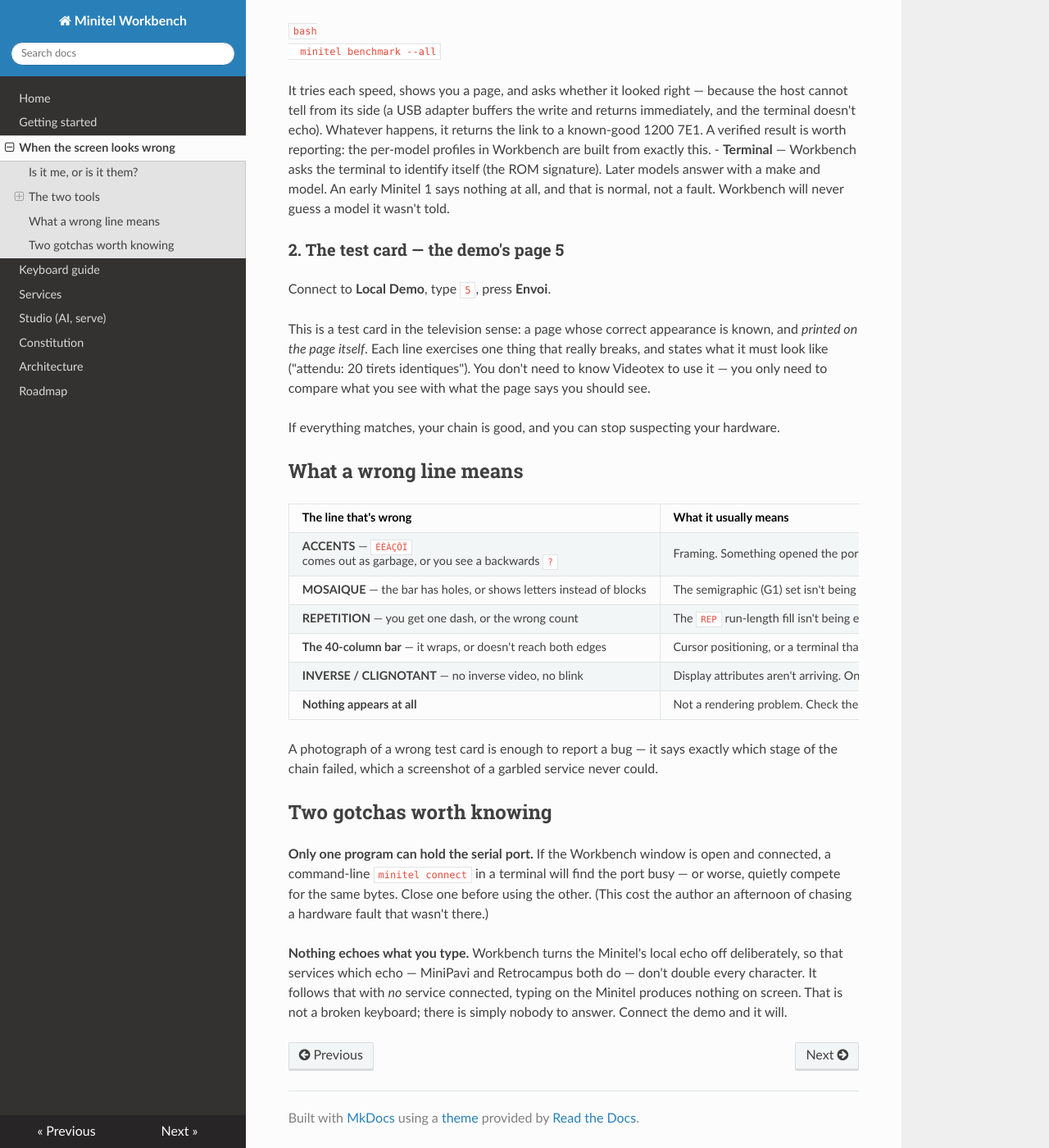
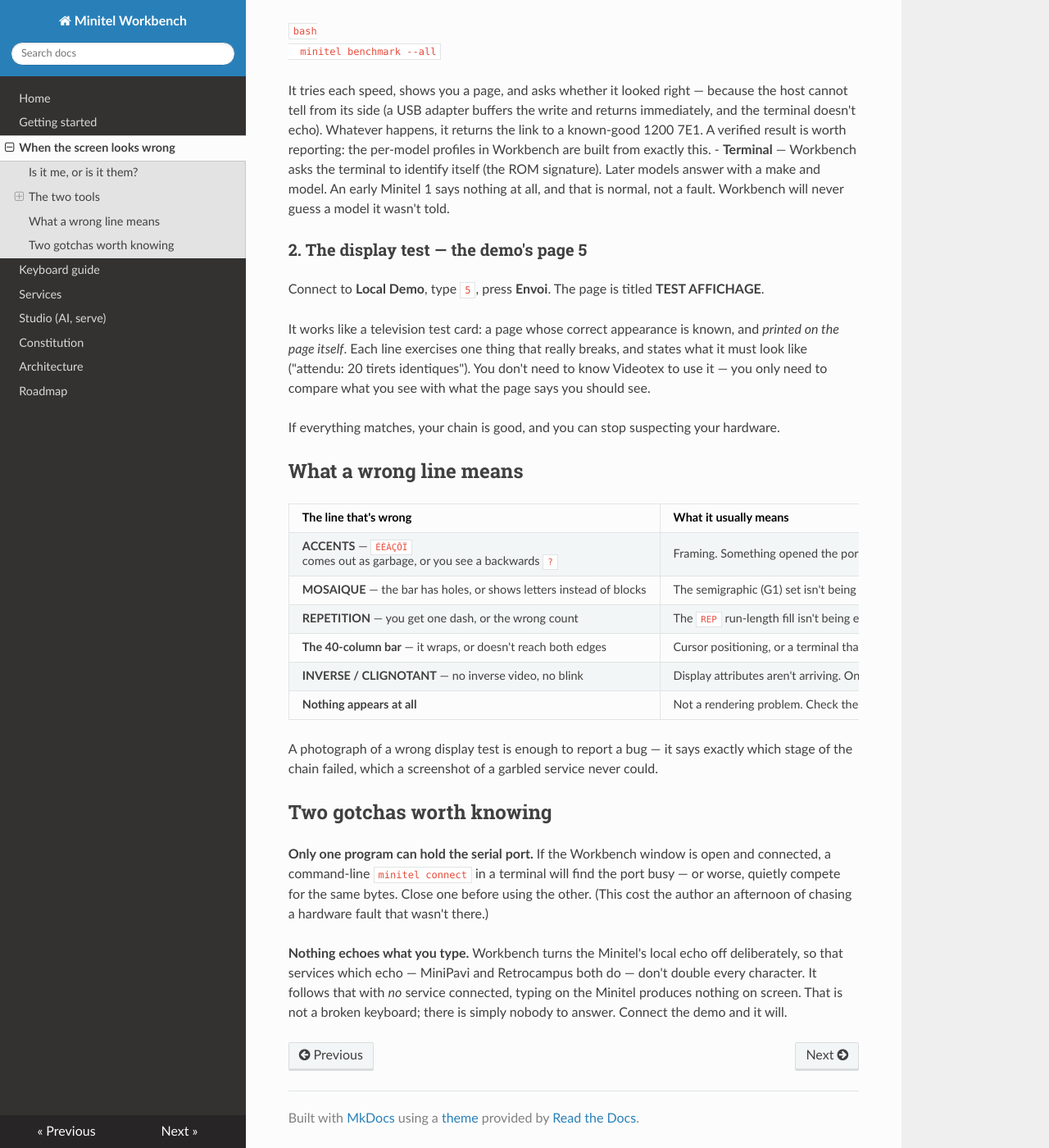
Before and after one commit to dash-bana/minitel-workbench, an MkDocs documentation site: the page built from docs/guides/diagnosing.md, in a window 1280 px wide and 1400 px high, scrolled down 1253 px. Shown: the whole window at 82% size. Built offline with MkDocs 1.6.1, drawn with Linux system fonts in a browser that asks for light colours; nearby versions of some CDN libraries.

Commit message:
rename: page 5 is TEST AFFICHAGE, not MIRE DE CONTROLE
"Mire de controle" is broadcast jargon, and "(le test de reference)" said
nothing — a card for what, a reference to what? Two words that say what pressing
5 gets you: it tests the display.

Renamed on the menu, on the page itself, in the status line, the CLI and the
docs. The CLI demo also stopped claiming codes only go up to 4.

Co-Authored-By: Claude Opus 4.8 (1M context) <noreply@anthropic.com>
Claude-Session: https://claude.ai/code/session_01SZGvjuaRKP2Xs8rGVKaqXW

```diff
--- a/docs/guides/diagnosing.md
+++ b/docs/guides/diagnosing.md
@@ -68,12 +68,13 @@ Two lines are worth understanding:
   nothing at all, and that is normal, not a fault. Workbench will never guess a
   model it wasn't told.
 
-### 2. The test card — the demo's page 5
+### 2. The display test — the demo's page 5
 
-Connect to **Local Demo**, type `5`, press **Envoi**.
+Connect to **Local Demo**, type `5`, press **Envoi**. The page is titled
+**TEST AFFICHAGE**.
 
-This is a test card in the television sense: a page whose correct appearance is
-known, and *printed on the page itself*. Each line exercises one thing that
+It works like a television test card: a page whose correct appearance is known,
+and *printed on the page itself*. Each line exercises one thing that
 really breaks, and states what it must look like ("attendu: 20 tirets
 identiques"). You don't need to know Videotex to use it — you only need to
 compare what you see with what the page says you should see.
@@ -92,7 +93,7 @@ hardware.
 | **INVERSE / CLIGNOTANT** — no inverse video, no blink | Display attributes aren't arriving. On a monochrome set, colours appear as grey levels — that is correct, not a fault. |
 | **Nothing appears at all** | Not a rendering problem. Check the report card: cable, driver, and whether something else already has the serial port open (only one program can). |
 
-A photograph of a wrong test card is enough to report a bug — it says exactly
+A photograph of a wrong display test is enough to report a bug — it says exactly
 which stage of the chain failed, which a screenshot of a garbled service never
 could.
 
```
Also changed, not shown: README.md (+3 -3 lines), docs/guides/getting-started.md (+3 -3 lines), 6 other files.
